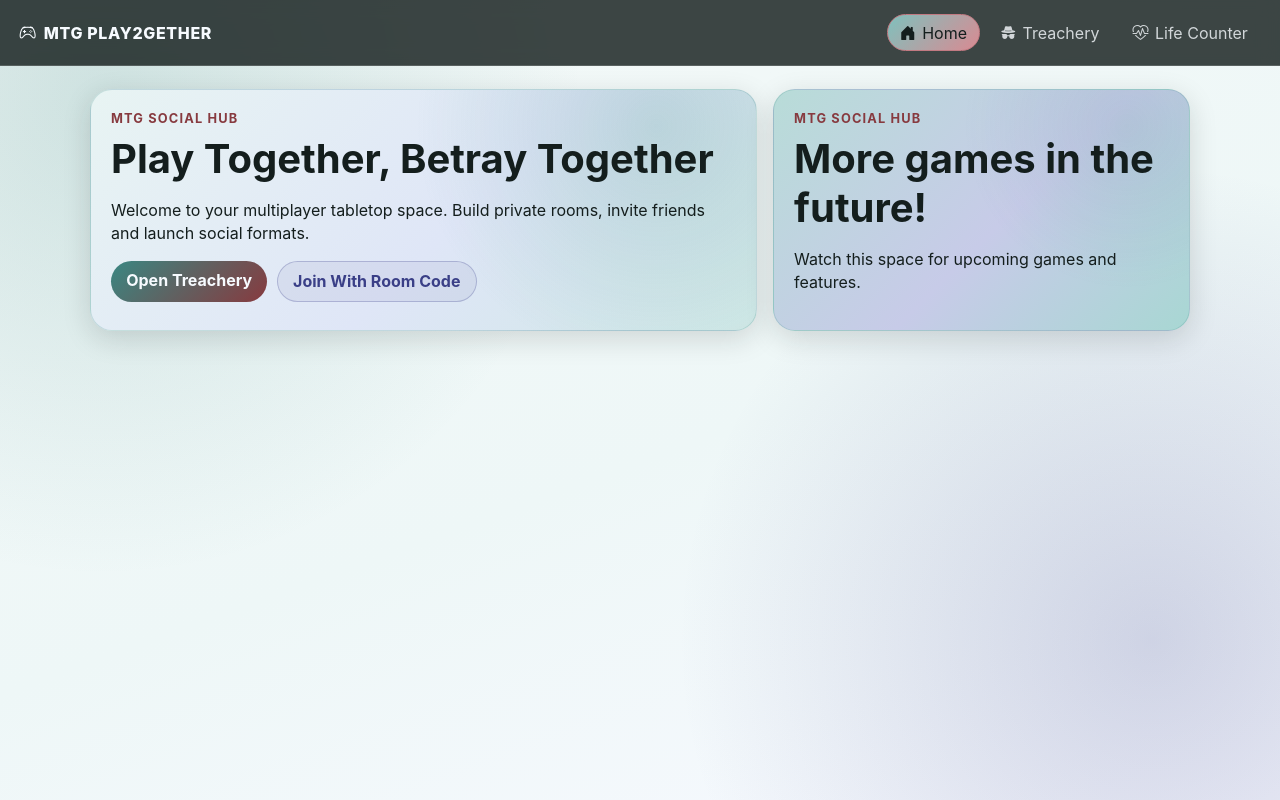
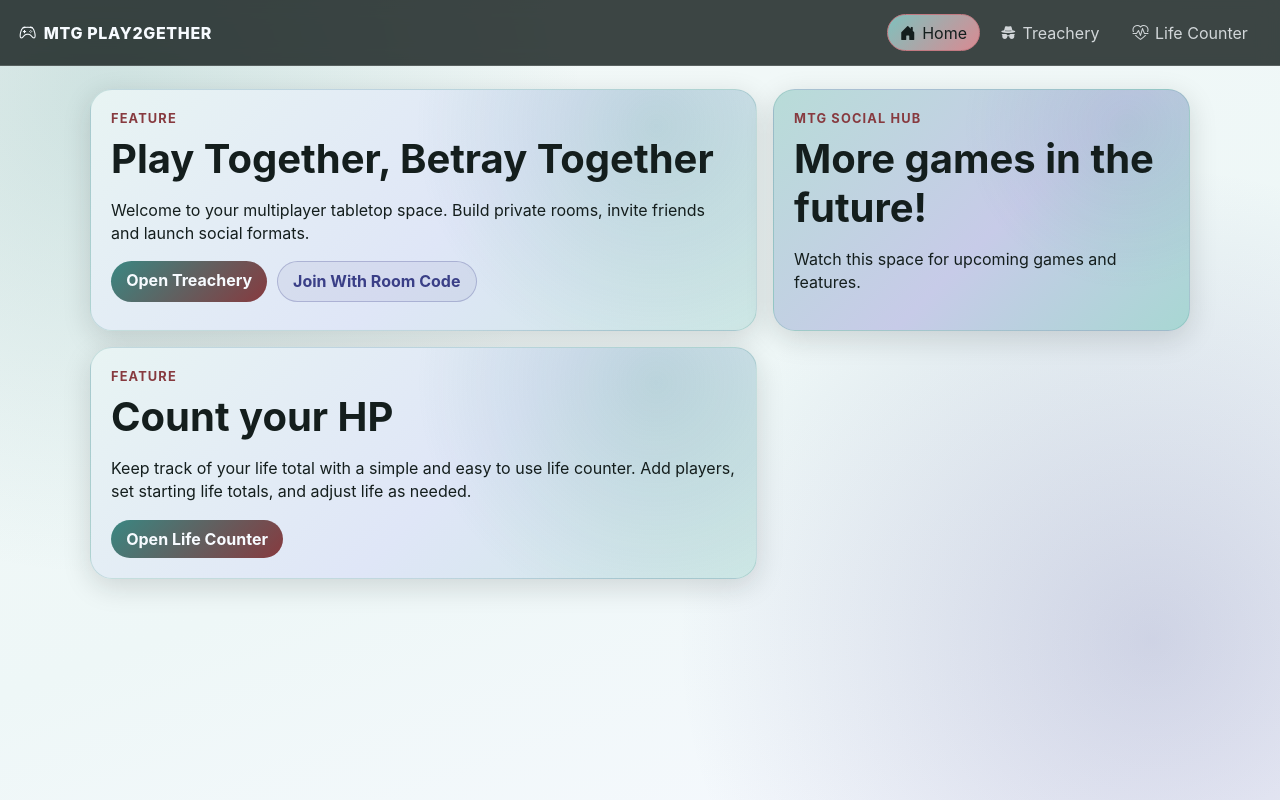
Before and after one commit to MartaGD/mgt-play2gether, an Angular app: page /home in a window 1280 px wide. Built offline with nearby package versions, Linux system fonts and the light colour scheme; a small style sheet from the web is missing.

Commit message:
fixing role-card and addign life counter

```diff
--- a/src/app/features/home/home-page.component.html
+++ b/src/app/features/home/home-page.component.html
@@ -1,6 +1,6 @@
 <section class="home-wrap">
   <article class="intro-card">
-    <p class="eyebrow">MTG Social Hub</p>
+    <p class="eyebrow">feature</p>
     <h1>Play Together, Betray Together</h1>
     <p>
       Welcome to your multiplayer tabletop space. Build private rooms, invite friends and launch social formats.
@@ -10,6 +10,8 @@
       <a class="cta-ghost" routerLink="/treachery">Join With Room Code</a>
     </div>
   </article>
+
+
     <article class="new-card">
     <p class="eyebrow">MTG Social Hub</p>
     <h1>More games in the future!</h1>
@@ -18,4 +20,15 @@
     </p>
     <div class="cta-row"></div>
   </article>
+
+  <article class="intro-card">
+    <p class="eyebrow">feature</p>
+    <h1>Count your HP</h1>
+    <p>
+      Keep track of your life total with a simple and easy to use life counter. Add players, set starting life totals, and adjust life as needed.
+    </p>
+    <div class="cta-row">
+      <a class="cta-main" routerLink="/life-counter">Open Life Counter</a>
+    </div>
+  </article>
 </section>
```
Also changed, not shown: src/app/app.routes.ts (+10 -0 lines), src/server.ts (+13 -2 lines), 11 other files (tests, documents, lock files or other folders).
